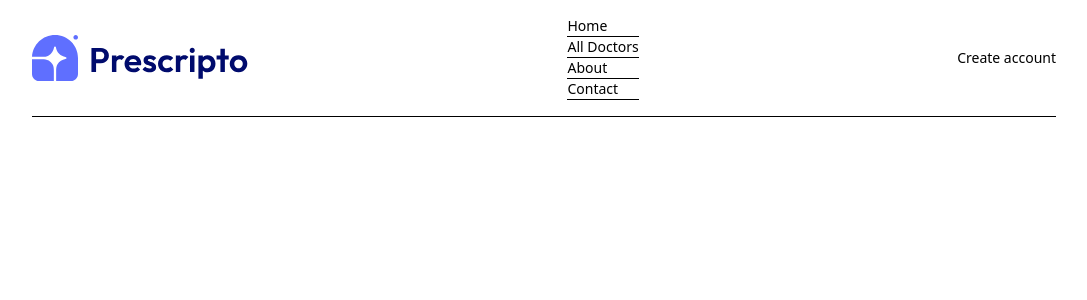
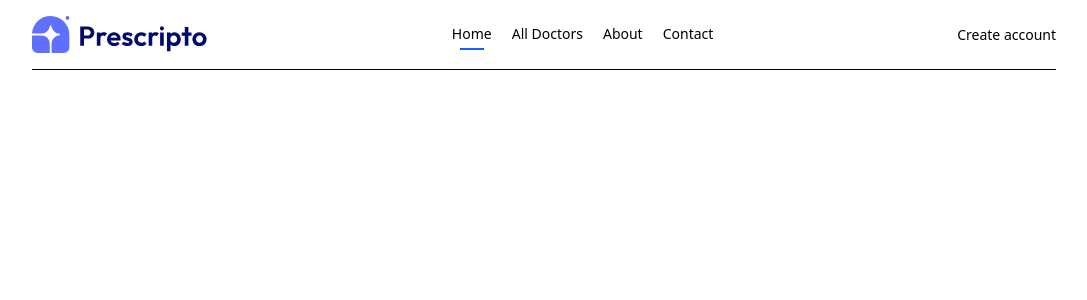
Before and after one commit to atif-afsar/MedBook, a React (Vite) app: page / in a window 1280 px wide. Shown: the top 300 px of the page, without its empty margins (96-1183 px from the left). Built offline with nearby package versions, Linux system fonts and the light colour scheme.

Commit message:
improve navbar

```diff
--- a/src/Components/Navbar.jsx
+++ b/src/Components/Navbar.jsx
@@ -5,23 +5,23 @@
 const Navbar = () => {
   return (
     <div className='flex items-center justify-between text-sm py-4 mb-5 border-b border-b-'>
-      <img src={assets.logo} alt="" />
-      <ul>
-        <NavLink>
-            <li>Home</li>
-            <hr />
+      <img className='w-44 cursor-pointer' src={assets.logo} alt="" />
+      <ul className='hidden md:flex items-start gap-5 font-medium '>
+        <NavLink to={'/'}>
+            <li className='py-1'>Home</li>
+            <hr  className='border-none outline-none h-0.5 bg-blue-600 w-3/5 m-auto hidden'/>
         </NavLink>
-         <NavLink>
-            <li>All Doctors</li>
-            <hr />
+         <NavLink to={'/doctors'}>
+            <li className='py-1'>All Doctors</li>
+            <hr className='border-none outline-none h-0.5 bg-blue-600  w-3/5 m-auto hidden' />
         </NavLink>
-         <NavLink>
-            <li>About</li>
-            <hr />
+         <NavLink to={'/about'}>
+            <li className='py-1'>About</li>
+            <hr  className='border-none outline-none h-0.5 bg-blue-600  w-3/5 m-auto hidden'/>
         </NavLink>
-         <NavLink>
-            <li>Contact</li>
-            <hr />
+         <NavLink to={'contact'}>
+            <li className='py-1'>Contact</li>
+            <hr  className='border-none outline-none h-0.5 bg-blue-600  w-3/5 m-auto hidden'/>
         </NavLink>
       </ul>
       <div>
--- a/src/index.css
+++ b/src/index.css
@@ -1 +1,5 @@
 @import "tailwindcss";
+
+.active hr{
+    @apply block
+}
```
